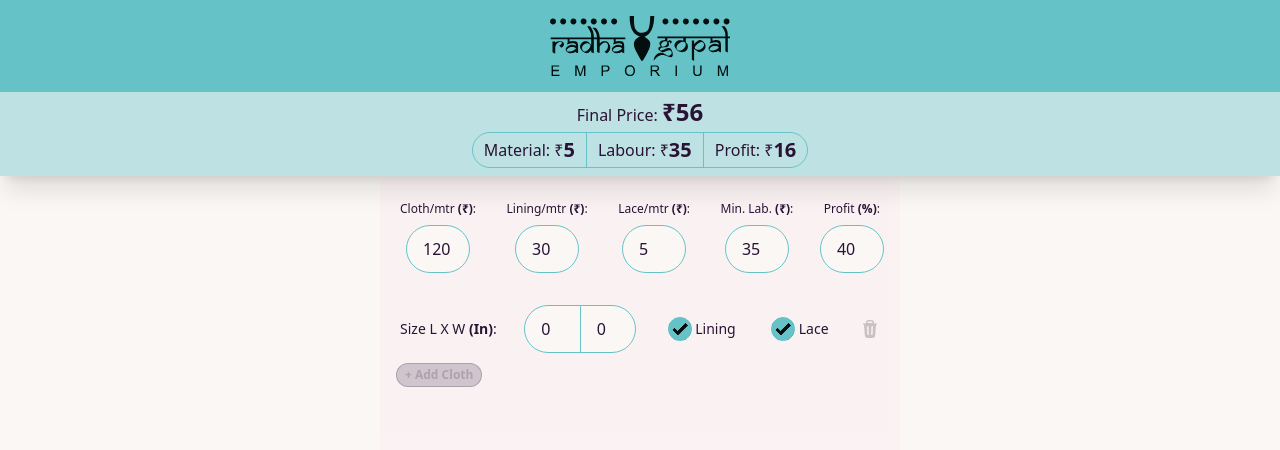
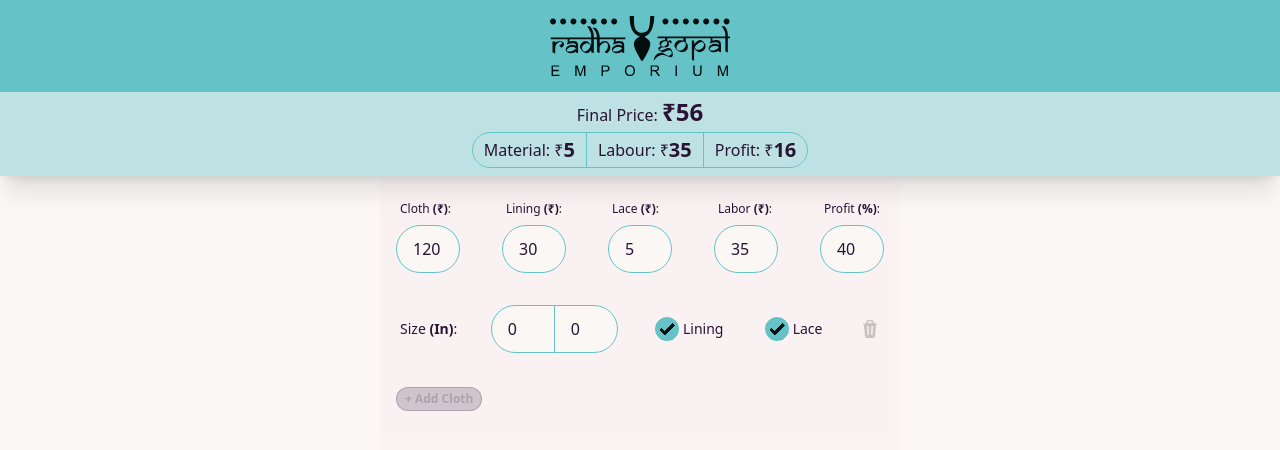
Before and after one commit to vijaysharma/radha-gopal-emporium, a React (Create React App) app: page / in a window 1280 px wide. Shown: the top 450 px of the page. Built offline with nearby package versions, Linux system fonts and the light colour scheme.

Commit message:
Update input labels

```diff
--- a/src/component/ClothPiece.jsx
+++ b/src/component/ClothPiece.jsx
@@ -12,9 +12,9 @@ const ClothPiece = ({
       <div className="form-control">
         <div className="label cursor-pointer">
           <span className="label-text">
-            Size L X W <strong>(In)</strong>:
+            Size <strong>(In)</strong>:
           </span>
-          <div className="max-w-28 join">
+          <div className="max-w-32 join">
             <input
               type="text"
               id={`l-${id}`}
--- a/src/component/PriceCalculator.jsx
+++ b/src/component/PriceCalculator.jsx
@@ -70,22 +70,22 @@ const PriceCalculator = () => {
       <div className="calculator bg-secondary/5">
         <div className="calculatorDefaultInputs">
           <Labelnput
-            labelText="Cloth/mtr"
+            labelText="Cloth"
             inputValue={inputValues.clothRate}
             onChangehandler={(e) => inputOnChange(e, "clothRate")}
           />
           <Labelnput
-            labelText="Lining/mtr"
+            labelText="Lining"
             inputValue={inputValues.liningRate}
             onChangehandler={(e) => inputOnChange(e, "liningRate")}
           />
           <Labelnput
-            labelText="Lace/mtr"
+            labelText="Lace"
             inputValue={inputValues.laceRate}
             onChangehandler={(e) => inputOnChange(e, "laceRate")}
           />
           <Labelnput
-            labelText="Min. Lab."
+            labelText="Labor"
             inputValue={inputValues.labour}
             onChangehandler={(e) => inputOnChange(e, "labour")}
           />
@@ -111,7 +111,7 @@ const PriceCalculator = () => {
             />
           );
         })}
-
+        <br />
         <button
           className={`btn btn-outline btn-primary btn-xs ${
             calculatable ? "" : "btn-disabled"
```
